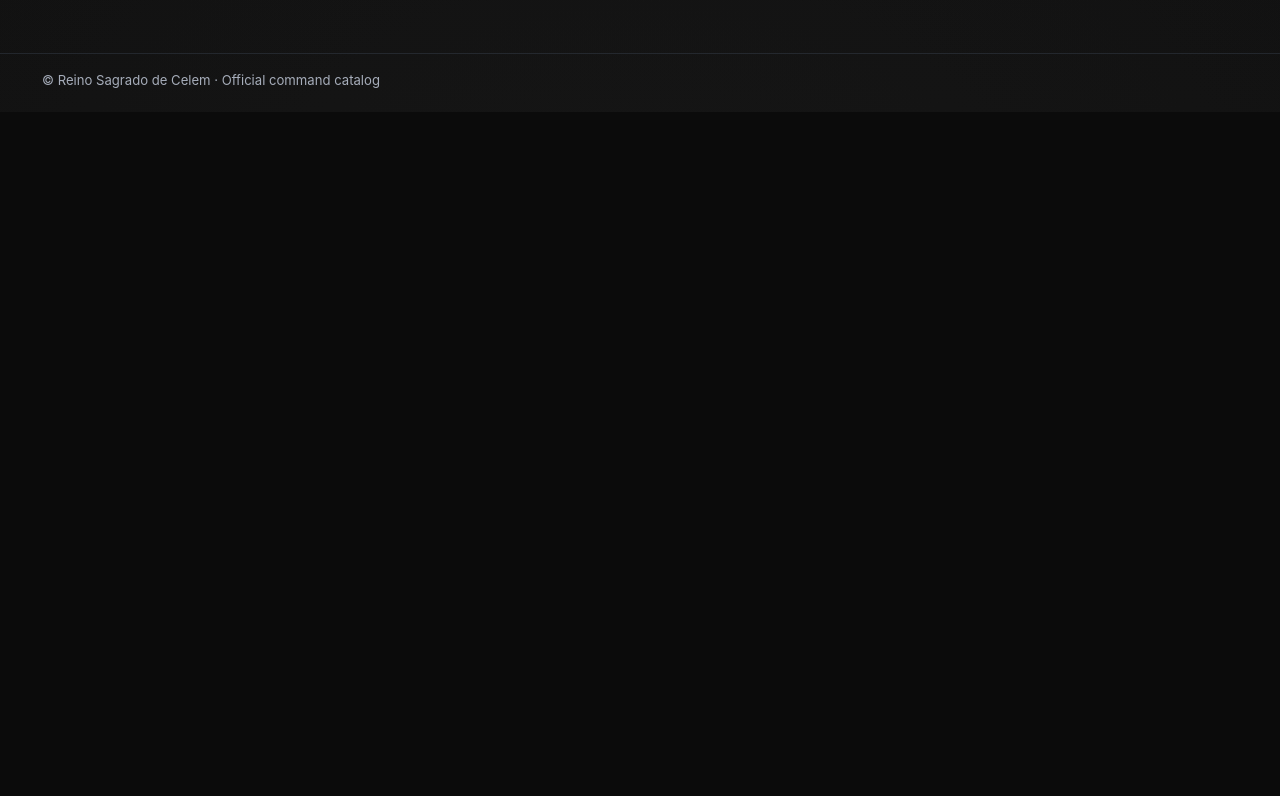
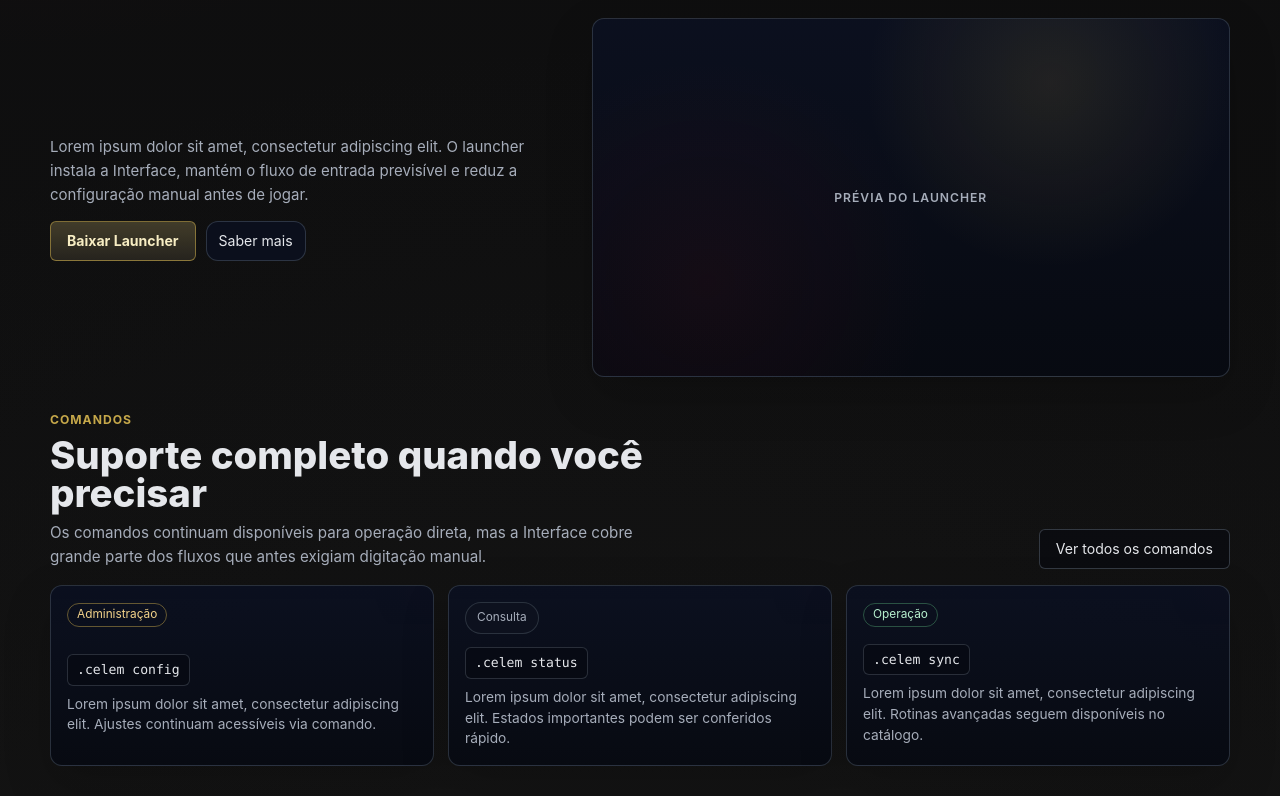
Before and after one commit to LuanTrindade95/CelemSite, an Angular app: page / in a window 1280 px wide. Shown: the part 1764-2560 px from the top of the page. Before the commit the page ends 1876 px from the top, so only its background shows below. Built offline with nearby package versions, Linux system fonts and the light colour scheme; no server answers.

Commit message:
feat(home): secoes launcher e comandos (home/H4)
Refs: docs/celem/pages/home.md

Phase: Home H4

```diff
--- a/src/app/features/home/home.component.html
+++ b/src/app/features/home/home.component.html
@@ -84,11 +84,76 @@
   </celem-section>
 
   <celem-section>
-    <!-- LAUNCHER -->
+    <div class="home-launcher">
+      <celem-section-header
+        eyebrow="Launcher Celem"
+        title="Instale a Interface pelo launcher"
+        subtitle="O launcher centraliza a instalação da Interface e prepara o ambiente para acessar o ecossistema Celem com menos passos." />
+
+      <div class="home-launcher__content">
+        <div class="home-copy-block">
+          <p>
+            Lorem ipsum dolor sit amet, consectetur adipiscing elit. O launcher instala a Interface, mantém o fluxo de
+            entrada previsível e reduz a configuração manual antes de jogar.
+          </p>
+
+          <div class="home-actions" aria-label="Ações do launcher">
+            <celem-button variant="primary" routerLink="/launcher">Baixar Launcher</celem-button>
+            <celem-button variant="ghost" routerLink="/launcher">Saber mais</celem-button>
+          </div>
+        </div>
+
+        <celem-media-placeholder ratio="16:9" label="Prévia do Launcher" />
+      </div>
+    </div>
   </celem-section>
 
   <celem-section>
-    <!-- COMANDOS -->
+    <div class="home-commands">
+      <div class="home-commands__header">
+        <celem-section-header
+          eyebrow="Comandos"
+          title="Suporte completo quando você precisar"
+          subtitle="Os comandos continuam disponíveis para operação direta, mas a Interface cobre grande parte dos fluxos que antes exigiam digitação manual." />
+
+        <celem-button variant="secondary" routerLink="/commands">Ver todos os comandos</celem-button>
+      </div>
+
+      <div class="home-commands__cards">
+        <celem-card>
+          <div celem-card-header>
+            <celem-badge tone="gold">Administração</celem-badge>
+          </div>
+
+          <div class="command-example">
+            <code>.celem config</code>
+            <p>Lorem ipsum dolor sit amet, consectetur adipiscing elit. Ajustes continuam acessíveis via comando.</p>
+          </div>
+        </celem-card>
+
+        <celem-card>
+          <div celem-card-header>
+            <celem-badge tone="neutral">Consulta</celem-badge>
+          </div>
+
+          <div class="command-example">
+            <code>.celem status</code>
+            <p>Lorem ipsum dolor sit amet, consectetur adipiscing elit. Estados importantes podem ser conferidos rápido.</p>
+          </div>
+        </celem-card>
+
+        <celem-card>
+          <div celem-card-header>
+            <celem-badge tone="success">Operação</celem-badge>
+          </div>
+
+          <div class="command-example">
+            <code>.celem sync</code>
+            <p>Lorem ipsum dolor sit amet, consectetur adipiscing elit. Rotinas avançadas seguem disponíveis no catálogo.</p>
+          </div>
+        </celem-card>
+      </div>
+    </div>
   </celem-section>
 
   <celem-section>
--- a/src/app/features/home/home.component.scss
+++ b/src/app/features/home/home.component.scss
@@ -4,6 +4,13 @@
 
 .home-page {
   display: block;
+}
+
+.home-page celem-button,
+.home-page celem-card,
+.home-page celem-media-placeholder,
+.home-page celem-section-header {
+  min-width: 0;
 }
 
 .home-hero {
@@ -42,6 +49,7 @@ h1 {
   font-weight: 800;
   letter-spacing: 0;
   line-height: 0.94;
+  overflow-wrap: anywhere;
 }
 
 .home-hero__summary {
@@ -128,6 +136,84 @@ h1 {
   line-height: 1.5;
 }
 
+.home-launcher,
+.home-commands {
+  display: grid;
+  gap: 16px;
+}
+
+.home-launcher__content {
+  display: grid;
+  grid-template-columns: minmax(0, 0.82fr) minmax(320px, 1fr);
+  gap: 18px;
+  align-items: center;
+}
+
+.home-copy-block {
+  display: grid;
+  gap: 14px;
+  max-width: 58ch;
+}
+
+.home-copy-block p {
+  margin: 0;
+  color: var(--celem-muted);
+  font-size: 0.94rem;
+  line-height: 1.6;
+}
+
+.home-actions {
+  display: flex;
+  flex-wrap: wrap;
+  gap: 10px;
+  align-items: center;
+}
+
+.home-commands__header {
+  display: grid;
+  grid-template-columns: minmax(0, 1fr) auto;
+  gap: 16px;
+  align-items: end;
+}
+
+.home-commands__cards {
+  display: grid;
+  grid-template-columns: repeat(3, minmax(0, 1fr));
+  gap: 14px;
+  align-items: stretch;
+}
+
+.home-commands__cards celem-card {
+  display: block;
+  height: 100%;
+}
+
+.command-example {
+  display: grid;
+  gap: 8px;
+}
+
+.command-example code {
+  width: fit-content;
+  max-width: 100%;
+  padding: 7px 9px;
+  overflow-wrap: anywhere;
+  border: 1px solid rgba(81, 91, 104, 0.46);
+  border-radius: var(--celem-radius-sm);
+  background: rgba(8, 11, 18, 0.72);
+  color: var(--celem-text);
+  font-family: var(--celem-font-mono);
+  font-size: 0.82rem;
+  line-height: 1.2;
+}
+
+.command-example p {
+  margin: 0;
+  color: var(--celem-muted);
+  font-size: 0.86rem;
+  line-height: 1.5;
+}
+
 @media (max-width: 920px) {
   .home-hero {
     grid-template-columns: 1fr;
@@ -144,6 +230,19 @@ h1 {
   }
 
   .home-interface__cards {
+    grid-template-columns: repeat(2, minmax(0, 1fr));
+  }
+
+  .home-launcher__content {
+    grid-template-columns: 1fr;
+  }
+
+  .home-commands__header {
+    grid-template-columns: 1fr;
+    align-items: start;
+  }
+
+  .home-commands__cards {
     grid-template-columns: repeat(2, minmax(0, 1fr));
   }
 }
@@ -177,4 +276,18 @@ h1 {
   .home-interface__header celem-button {
     width: 100%;
   }
+
+  .home-actions {
+    align-items: stretch;
+    flex-direction: column;
+  }
+
+  .home-actions celem-button,
+  .home-commands__header celem-button {
+    width: 100%;
+  }
+
+  .home-commands__cards {
+    grid-template-columns: 1fr;
+  }
 }
--- a/src/app/features/home/home.component.ts
+++ b/src/app/features/home/home.component.ts
@@ -1,5 +1,6 @@
 import { Component } from '@angular/core';
 import { RouterLink } from '@angular/router';
+import { CelemBadgeComponent } from '../../shared/components/celem-badge/celem-badge.component';
 import { CelemButtonComponent } from '../../shared/components/celem-button/celem-button.component';
 import { CelemCardComponent } from '../../shared/components/celem-card/celem-card.component';
 import { CelemMediaPlaceholderComponent } from '../../shared/components/celem-media-placeholder/celem-media-placeholder.component';
@@ -11,6 +12,7 @@ import { CelemSectionHeaderComponent } from '../../shared/components/celem-secti
   standalone: true,
   imports: [
     RouterLink,
+    CelemBadgeComponent,
     CelemButtonComponent,
     CelemCardComponent,
     CelemMediaPlaceholderComponent,
```
Also changed, not shown: 1 other file (tests, documents, lock files or other folders).
